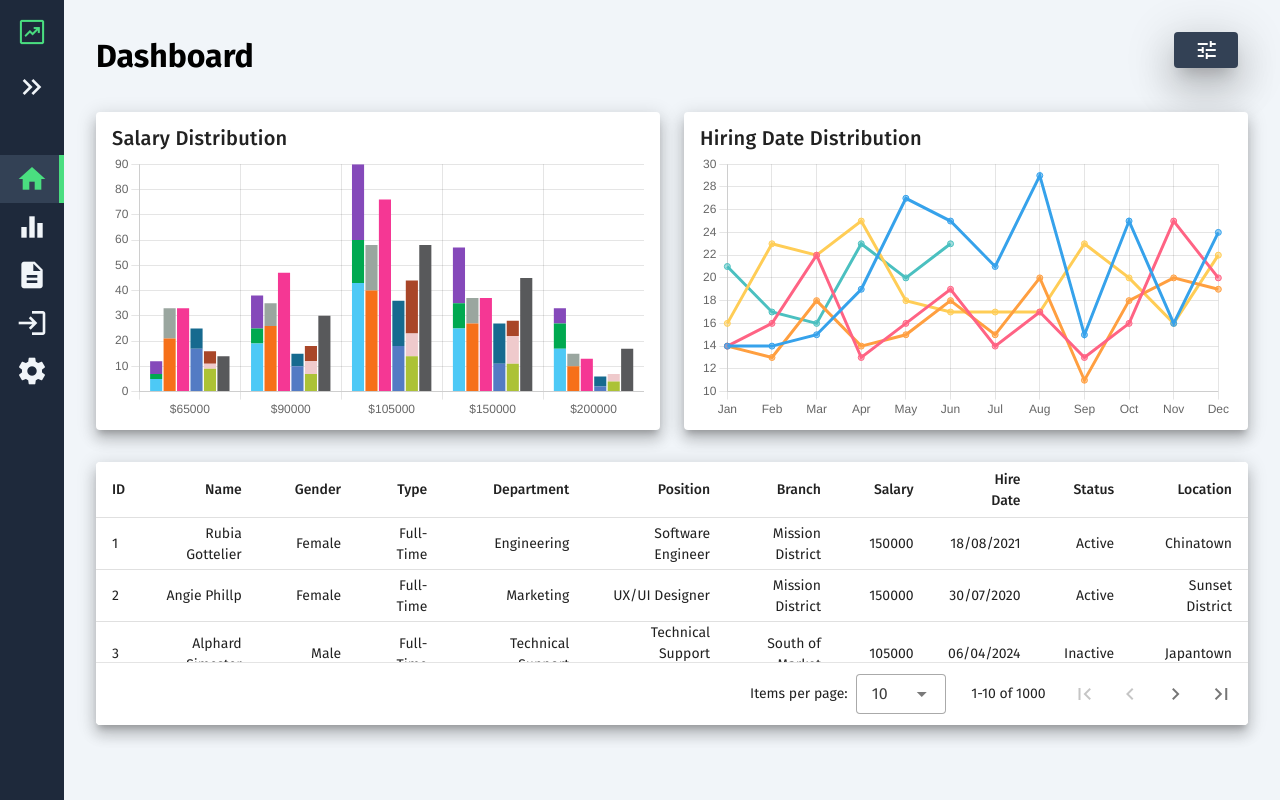
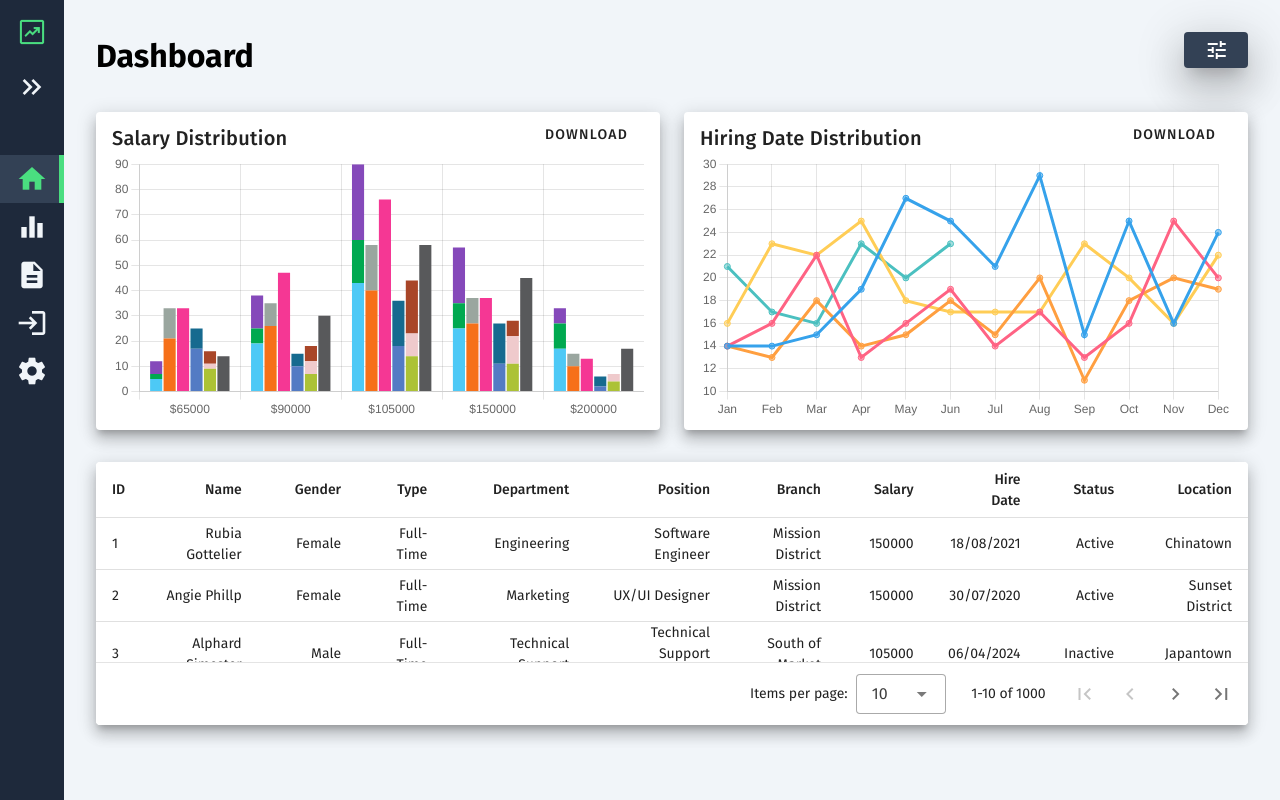
Before and after one commit to ruudra03/interactive-dashboard-app, a Vue app: page / in a window 1280 px wide. Built offline with nearby package versions, Linux system fonts and the light colour scheme; data requests are answered from the project's data file.

Commit message:
Added chart image download funtionality

```diff
--- a/src/components/HireDateChartCard.vue
+++ b/src/components/HireDateChartCard.vue
@@ -1,14 +1,28 @@
 <template>
 	<v-card class="mx-auto my-2" elevation="10">
 		<v-card-item>
-			<v-card-title> Hiring Date Distribution </v-card-title>
+			<v-row>
+				<v-col cols="auto">
+					<v-card-title> Hiring Date Distribution </v-card-title>
+				</v-col>
+				<v-spacer></v-spacer>
+				<v-col cols="auto">
+					<v-btn
+						density="compact"
+						@click="downloadChartImage"
+						elevation="0"
+					>
+						Download
+					</v-btn>
+				</v-col>
+			</v-row>
 			<canvas id="hire-date-chart"></canvas>
 		</v-card-item>
 	</v-card>
 </template>
 
 <script setup>
-import { computed, onMounted } from "vue"
+import { computed, onMounted, ref } from "vue"
 import { color } from '../utils/colorsLibrary'
 import ChartJS from "chart.js/auto"
 import { useStore } from "vuex"
@@ -16,6 +30,9 @@ import { useStore } from "vuex"
 const apiStore = useStore()
 
 // ChartJS
+const chartImage = ref('')
+const isAnimationComplete = ref(false)
+
 const months = ["Jan", "Feb", "Mar", "Apr", "May", "Jun", "Jul", "Aug", "Sep", "Oct", "Nov", "Dec"]
 const monthsValue = ["01", "02", "03", "04", "05", "06", "07", "08", "09", "10", "11", "12"]
 const currentYear = new Date().getFullYear()
@@ -96,6 +113,11 @@ const chartConfig = {
 		interaction: {
 			intersect: false,
 			mode: 'dataset'
+		},
+		animation: {
+			onComplete: function () {
+				isAnimationComplete.value = true
+			}
 		}
 	}
 }
@@ -109,7 +131,12 @@ const addDataset = (year, dataset) => {
 	chartData.datasets.push(newDataset)
 }
 
+let hireDateChart
+
 onMounted(() => {
+	chartImage.value = ''
+	isAnimationComplete.value = false
+
 	const chartDatasets = companyYears.value
 
 	const chartDatasetsData = hireDateDatasets.value
@@ -119,6 +146,15 @@ onMounted(() => {
 		addDataset(chartDatasets[y], dataset)
 	}
 
-	new ChartJS(document.getElementById('hire-date-chart'), chartConfig)
+	hireDateChart = new ChartJS(document.getElementById('hire-date-chart'), chartConfig)
 })
+
+const downloadChartImage = () => {
+	if (isAnimationComplete.value && hireDateChart) {
+		chartImage.value = hireDateChart.toBase64Image()
+	}
+	if (chartImage.value !== '') {
+		window.open(chartImage.value, 'Chart Image')
+	}
+}
 </script>
--- a/src/components/SalaryChartCard.vue
+++ b/src/components/SalaryChartCard.vue
@@ -1,7 +1,22 @@
 <template>
 	<v-card class="mx-auto my-2" elevation="10">
 		<v-card-item>
-			<v-card-title> Salary Distribution </v-card-title>
+			<v-row>
+				<v-col cols="auto">
+					<v-card-title> Salary Distribution </v-card-title>
+				</v-col>
+				<v-spacer></v-spacer>
+				<v-col cols="auto">
+					<v-btn
+						density="compact"
+						@click="downloadChartImage"
+						elevation="0"
+					>
+						Download
+					</v-btn>
+				</v-col>
+			</v-row>
+
 			<canvas id="salary-chart"></canvas>
 		</v-card-item>
 	</v-card>
@@ -9,13 +24,16 @@
 
 <script setup>
 import { color } from '../utils/colorsLibrary'
-import { computed, onMounted } from "vue"
+import { computed, onMounted, ref } from "vue"
 import ChartJS from "chart.js/auto"
 import { useStore } from "vuex"
 
 const apiStore = useStore()
 
 // ChartJS
+const chartImage = ref('')
+const isAnimationComplete = ref(false)
+
 const companySalaries = computed(() => {
 	const allSalaries = apiStore.state.data.map((e) => {
 		return e.salary
@@ -139,6 +157,11 @@ const chartConfig = {
 			y: {
 				stacked: true
 			}
+		},
+		animation: {
+			onComplete: function () {
+				isAnimationComplete.value = true
+			}
 		}
 	}
 }
@@ -154,7 +177,12 @@ const addDataset = (position, dataset, department, bgColor) => {
 	chartData.datasets.push(newDataset)
 }
 
+let salaryChart
+
 onMounted(() => {
+	chartImage.value = ''
+	isAnimationComplete.value = false
+
 	const chartDatasets = companyDepartmentsWithPositions.value
 
 	const chartDatasetsData = salaryDatasets.value
@@ -168,8 +196,17 @@ onMounted(() => {
 		}
 	}
 
-	new ChartJS(document.getElementById('salary-chart'), chartConfig)
+	salaryChart = new ChartJS(document.getElementById('salary-chart'), chartConfig)
 })
+
+const downloadChartImage = () => {
+	if (isAnimationComplete.value && salaryChart) {
+		chartImage.value = salaryChart.toBase64Image()
+	}
+	if (chartImage.value !== '') {
+		window.open(chartImage.value, 'Chart Image')
+	}
+}
 </script>
 
 <style lang="scss" scoped>
--- a/src/views/Home.vue
+++ b/src/views/Home.vue
@@ -2,10 +2,11 @@
 	<main class="home">
 		<v-container class="home-container">
 			<v-row>
-				<v-col>
+				<v-col cols="auto">
 					<h1>Dashboard</h1>
 				</v-col>
-				<v-col cols="1">
+				<v-spacer></v-spacer>
+				<v-col cols="auto">
 					<DashboardFilter />
 				</v-col>
 			</v-row>
```
